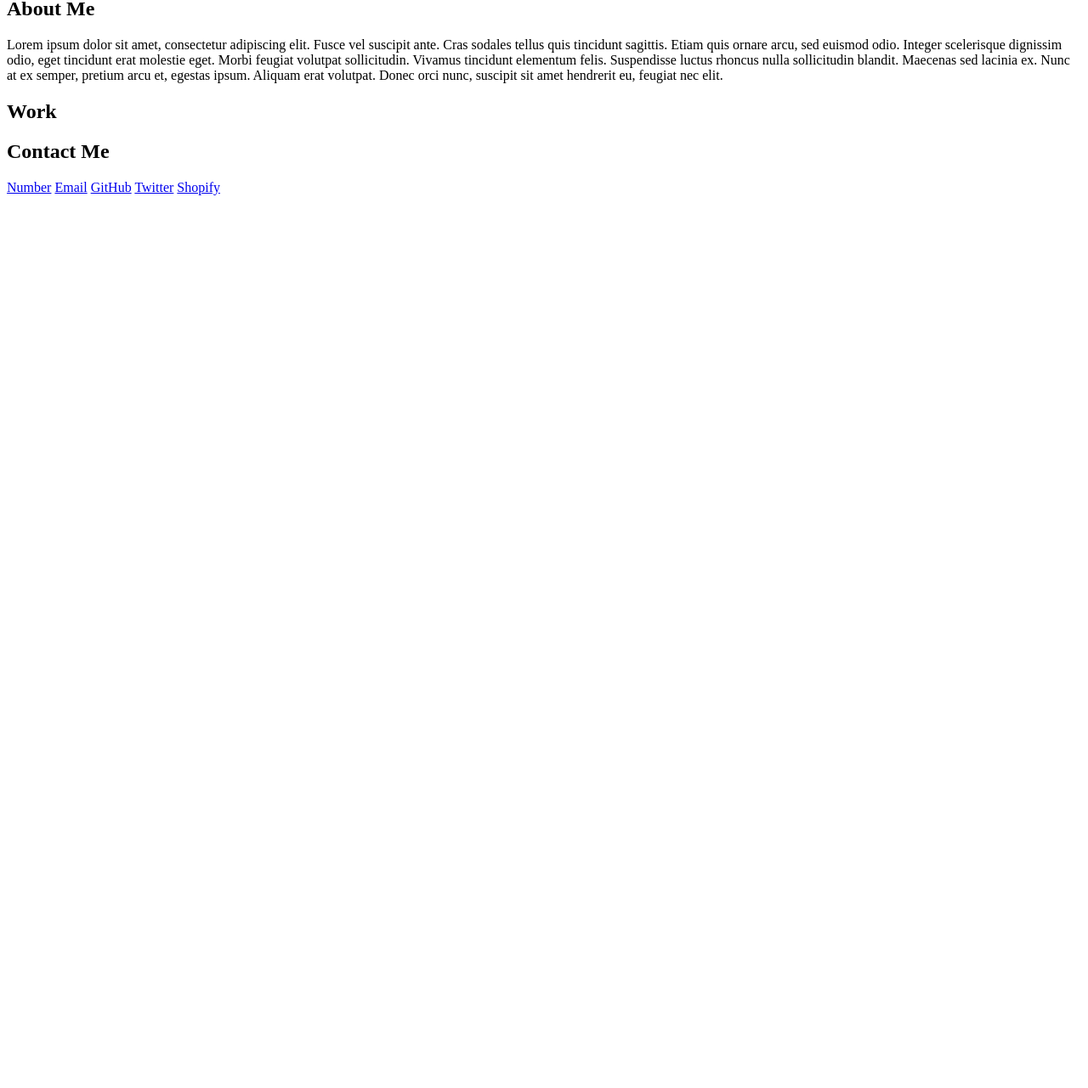
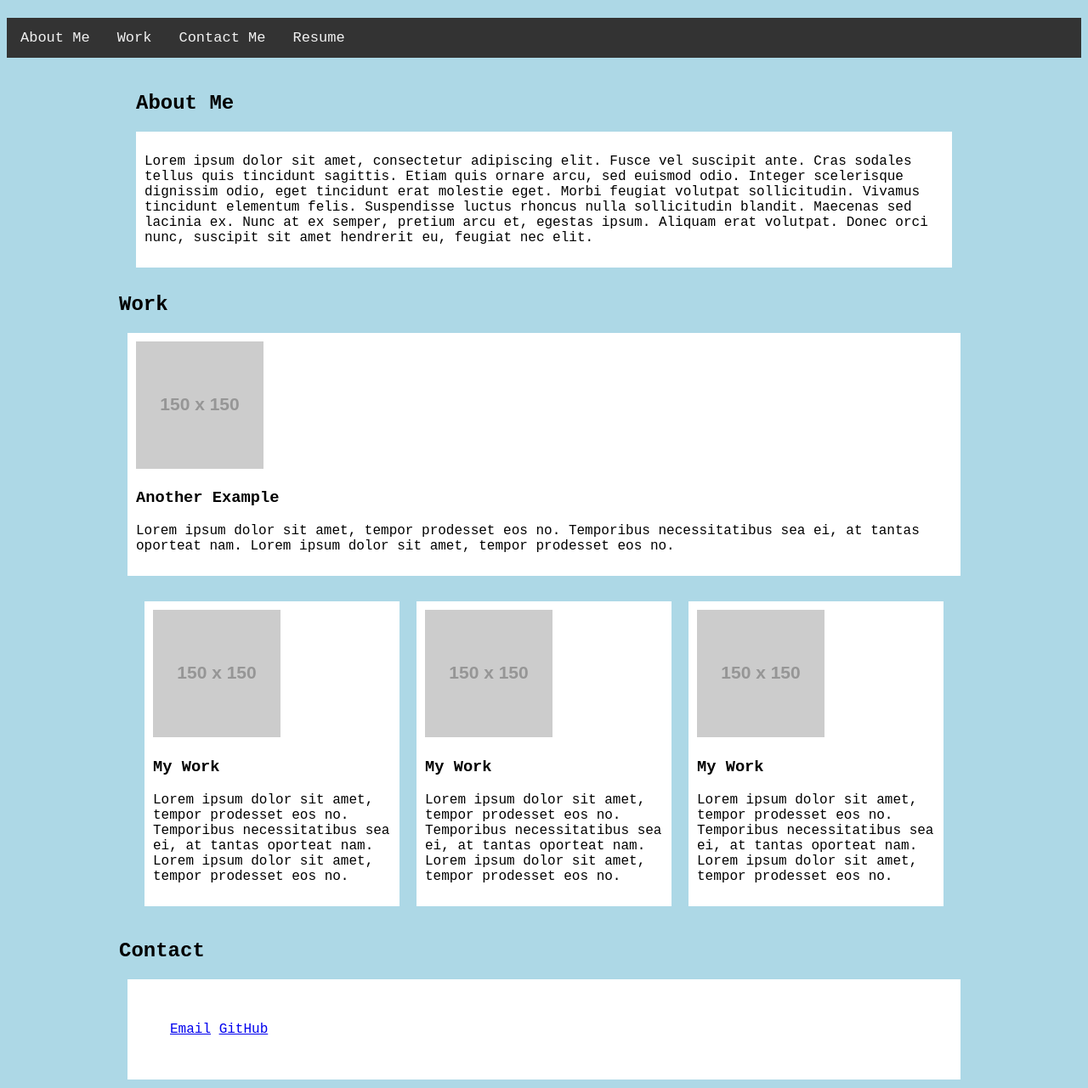
Before and after one commit to rhandschuh/homework2, a plain HTML site: page index.html in a window 1280 px wide. Shown: the part 103-1384 px from the top of the page at 85% size. Before the commit the page ends 800 px from the top, so only its background shows below. Drawn offline with Linux system fonts and the light colour scheme; placeholder pictures from the web are drawn by us.

Commit message:
uploading pictures, what I have so far

```diff
--- a/index.html
+++ b/index.html
@@ -6,52 +6,54 @@
 </head>
 <body>
 <header>
-  <h1></h1>
+  <h1>Portfolio: Rachel Handschuh</h1>
 </header>
 <div class="topnav">
-    <a href="#home">About Me</a>
-    <a href="#news">Work</a>
+    <a href="#about-me">About Me</a>
+    <a href="#work">Work</a>
     <a href="#contact">Contact Me</a>
-    <a href="#about">Resume</a>
-  </div>
-  <div class="hero-image">
-    <div class="hero-text">
-      <h3>Cool Subtitle Here</h3>
-    </div>
+    <a href="#resume">Resume</a>
   </div>
  <div class="container">
 <div class="box">
-    <h2>About Me</h2>
+    <h2 id="about-me">About Me</h2>
+    <div class="content">
     <p>Lorem ipsum dolor sit amet, consectetur adipiscing elit. Fusce vel suscipit ante. Cras sodales tellus quis tincidunt sagittis. Etiam quis ornare arcu, sed euismod odio. Integer scelerisque dignissim odio, eget tincidunt erat molestie eget. Morbi feugiat volutpat sollicitudin. Vivamus tincidunt elementum felis. Suspendisse luctus rhoncus nulla sollicitudin blandit. Maecenas sed lacinia ex. Nunc at ex semper, pretium arcu et, egestas ipsum. Aliquam erat volutpat. Donec orci nunc, suscipit sit amet hendrerit eu, feugiat nec elit.</p>
+  </div>
 </div>
-<div class="box">
-    <h2>Work</h2>
-    <div class="image boxes">
-        <div class="image-1">
-          <p></p>
-        </div>
-        <div class="rest-of-images">
-
-        </div>
-        <div class="rest-of-images">
-
-        </div>
-        <div class="rest-of-images">
-
-        </div>
-        <div class="rest-of-images">
-
-        </div>
+<h2 id="work">Work</h2>
+<div class="big-content">
+  <img src="https://via.placeholder.com/150">
+  <h3>Another Example</h3>
+  <p>Lorem ipsum dolor sit amet, tempor prodesset eos no. Temporibus necessitatibus sea ei, at tantas oporteat nam. Lorem ipsum dolor sit amet, tempor prodesset eos no.</p>
+</div>
+<div class="row">
+  <div class="column">
+    <div class="content">
+      <img src="https://via.placeholder.com/150">
+      <h3>My Work</h3>
+      <p>Lorem ipsum dolor sit amet, tempor prodesset eos no. Temporibus necessitatibus sea ei, at tantas oporteat nam. Lorem ipsum dolor sit amet, tempor prodesset eos no.</p>
     </div>
+  </div>
+  <div class="column">
+    <div class="content">
+    <img src="https://via.placeholder.com/150">
+      <h3>My Work</h3>
+      <p>Lorem ipsum dolor sit amet, tempor prodesset eos no. Temporibus necessitatibus sea ei, at tantas oporteat nam. Lorem ipsum dolor sit amet, tempor prodesset eos no.</p>
+    </div>
+  </div>
+  <div class="column">
+    <div class="content">
+    <img src="https://via.placeholder.com/150">
+      <h3>My Work</h3>
+      <p>Lorem ipsum dolor sit amet, tempor prodesset eos no. Temporibus necessitatibus sea ei, at tantas oporteat nam. Lorem ipsum dolor sit amet, tempor prodesset eos no.</p>
+    </div>
+  </div>
 </div>
+<h2 id="contact">Contact</h2>
 <div class="contactinfo">
-    <h2>Contact Me</h2>
-    <a href="#">Number</a>
     <a href="#">Email</a>
     <a href="#">GitHub</a>
-    <a href="#">Twitter</a>
-    <a href="#">Shopify</a>
-</div>
 </div>
 </body>
 </html>
--- a/style.css
+++ b/style.css
@@ -0,0 +1,83 @@
+*{
+    box-sizing: border-box;
+}
+body{
+    background-color:lightblue;
+    font-family: 'Courier New', monospace;
+}
+.container{
+    width: 1000px;
+    margin: auto;
+}
+h1{
+    font-size: 50px;
+}
+.row, .column{
+   padding: 10px;
+   display: flex;
+}
+.column{
+    width: 30%;
+    flex: auto;
+}
+.row::after{
+    display: table;
+    clear: both;
+}
+.row{
+    margin: 10px;
+    align-content: center;
+}
+
+.content {
+    background-color: white;
+    padding: 10px;
+}
+
+.big-content{
+    background-color: white;
+    padding: 10px;
+    margin: 10px;
+}
+.box{
+    padding: 10px;
+    margin: 10px;
+}
+.contactinfo{
+    padding: 50px;
+    margin: 10px;
+    background-color: white;
+}
+.topnav {
+    overflow: hidden;
+    background-color: #333;
+}
+
+.topnav a {
+    float: left;
+    color: #f2f2f2;
+    text-align: center;
+    padding: 14px 16px;
+    text-decoration: none;
+    font-size: 17px;
+}
+
+.topnav a:hover {
+    background-color: #ddd;
+    color: black;
+}
+
+.topnav a.active {
+    color: white;
+}
+@media screen and (max-width: 600px) {
+    .column, .box,.big-content, .row, .contactinfo {
+        width: 100%;
+    }
+}
+@media screen and (max-width: 900px) {
+    .column, .box, .big-content, .row, .contactinfo {
+      width: 50%;
+      flex-direction: column;
+    }
+  }
```
Also changed, not shown: 01-screenshot.png (added), download.png (added), 1 other file.
